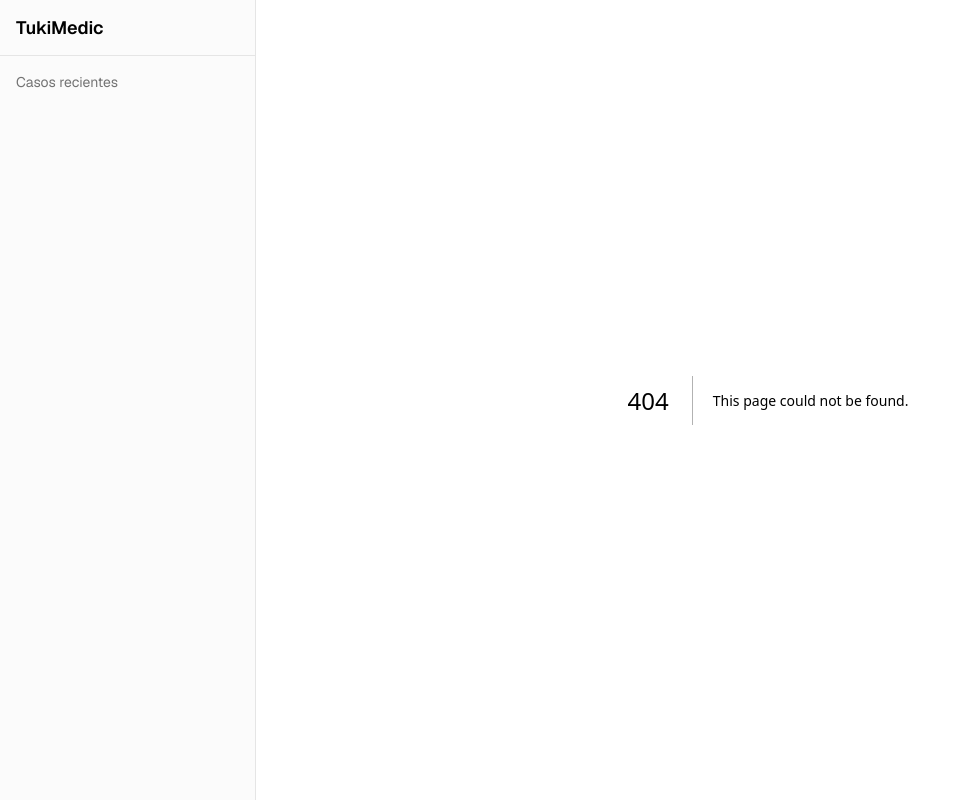
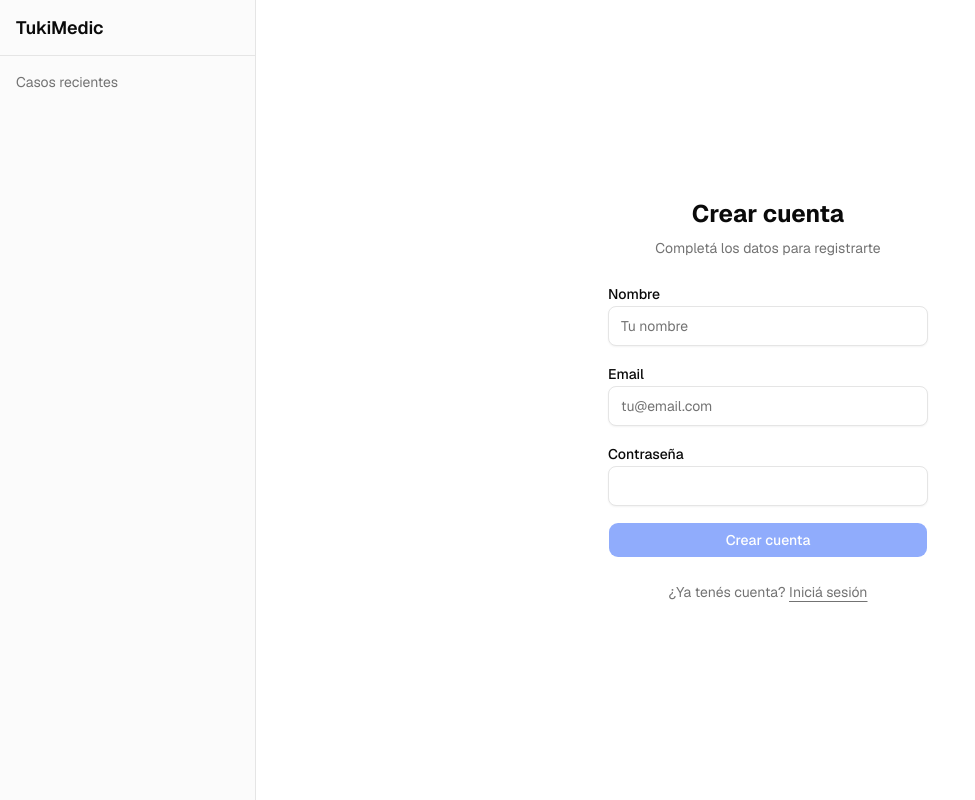
Before and after one commit to TukiTukiSolutionsDevs/TukiMedic, a Next.js app in the folder frontend/: page /register in a window 1280 px wide. Before the commit this address had no page. Shown: the whole page, without its empty margins (0-975 px from the left). Built offline with nearby package versions, Linux system fonts and the light colour scheme; no server answers.

Commit message:
feat(register): add register page

```diff
--- /dev/null
+++ b/frontend/src/app/register/page.tsx
@@ -0,0 +1,170 @@
+'use client'
+
+import { useState, type FormEvent } from 'react'
+import { useRouter } from 'next/navigation'
+
+import { Button } from '@/components/ui/button'
+import { Input } from '@/components/ui/input'
+import { api, ApiError } from '@/lib/api'
+import { useAuthStore } from '@/store/auth-store'
+
+interface TokenResponse {
+  access_token: string
+  refresh_token: string
+  token_type: string
+}
+
+/** Decode the JWT payload (base64url → JSON). No verification — client-side role routing only. */
+function decodeJwtPayload(token: string): Record<string, unknown> {
+  try {
+    const b64 = token.split('.')[1].replace(/-/g, '+').replace(/_/g, '/')
+    return JSON.parse(atob(b64))
+  } catch {
+    return {}
+  }
+}
+
+export default function RegisterPage() {
+  const router = useRouter()
+  const setAuth = useAuthStore((s) => s.setAuth)
+
+  const [email, setEmail] = useState('')
+  const [password, setPassword] = useState('')
+  const [displayName, setDisplayName] = useState('')
+  const [error, setError] = useState<string | null>(null)
+  const [loading, setLoading] = useState(false)
+
+  async function handleSubmit(e: FormEvent<HTMLFormElement>) {
+    e.preventDefault()
+    setError(null)
+    setLoading(true)
+
+    try {
+      const data = await api.post<TokenResponse>(
+        '/api/v1/auth/register',
+        { email, password, display_name: displayName || null },
+        { authenticated: false, skipRefresh: true },
+      )
+
+      const payload = decodeJwtPayload(data.access_token)
+      const role = typeof payload.role === 'string' ? payload.role : 'customer'
+      const subscriptionTier =
+        typeof payload.subscription_tier === 'string' ? payload.subscription_tier : 'free'
+      const userId = typeof payload.sub === 'string' ? payload.sub : ''
+
+      setAuth(
+        { id: userId, email, displayName: displayName || null, role, subscriptionTier },
+        data.access_token,
+        data.refresh_token,
+      )
+
+      router.push('/chat')
+    } catch (err) {
+      if (err instanceof ApiError) {
+        if (err.status === 400) {
+          setError('El email ya está registrado.')
+        } else if (err.status === 429) {
+          setError('Demasiados intentos. Esperá un momento e intentá de nuevo.')
+        } else {
+          setError('No pudimos crear la cuenta. Intentá de nuevo.')
+        }
+      } else {
+        console.error('register failed', err)
+        setError('No pudimos contactar al servidor. Revisá tu conexión.')
+      }
+    } finally {
+      setLoading(false)
+    }
+  }
+
+  return (
+    <div className="flex flex-1 items-center justify-center">
+      <div className="w-full max-w-sm space-y-6 p-8">
+        <div className="space-y-2 text-center">
+          <h1 className="text-2xl font-bold">Crear cuenta</h1>
+          <p className="text-sm text-muted-foreground">
+            Completá los datos para registrarte
+          </p>
+        </div>
+
+        <form onSubmit={handleSubmit} className="space-y-4" noValidate>
+          <div className="space-y-2">
+            <label htmlFor="name" className="text-sm font-medium">
+              Nombre
+            </label>
+            <Input
+              id="name"
+              name="name"
+              type="text"
+              autoComplete="name"
+              placeholder="Tu nombre"
+              value={displayName}
+              onChange={(e) => setDisplayName(e.target.value)}
+              disabled={loading}
+            />
+          </div>
+
+          <div className="space-y-2">
+            <label htmlFor="email" className="text-sm font-medium">
+              Email
+            </label>
+            <Input
+              id="email"
+              name="email"
+              type="email"
+              autoComplete="email"
+              placeholder="tu@email.com"
+              required
+              value={email}
+              onChange={(e) => setEmail(e.target.value)}
+              disabled={loading}
+            />
+          </div>
+
+          <div className="space-y-2">
+            <label htmlFor="password" className="text-sm font-medium">
+              Contraseña
+            </label>
+            <Input
+              id="password"
+              name="password"
+              type="password"
+              autoComplete="new-password"
+              required
+              minLength={8}
+              value={password}
+              onChange={(e) => setPassword(e.target.value)}
+              disabled={loading}
+            />
+          </div>
+
+          {error && (
+            <div
+              role="alert"
+              aria-live="polite"
+              className="rounded-md border border-destructive/40 bg-destructive/10 px-3 py-2 text-sm text-destructive"
+            >
+              {error}
+            </div>
+          )}
+
+          <Button
+            type="submit"
+            size="lg"
+            className="w-full"
+            disabled={loading || !email || !password}
+          >
+            {loading ? 'Creando cuenta…' : 'Crear cuenta'}
+          </Button>
+        </form>
+
+        <p className="text-center text-sm text-muted-foreground">
+          ¿Ya tenés cuenta?{' '}
+          <a href="/login" className="underline underline-offset-4 hover:text-foreground">
+            Iniciá sesión
+          </a>
+        </p>
+      </div>
+    </div>
+  )
+}
```
